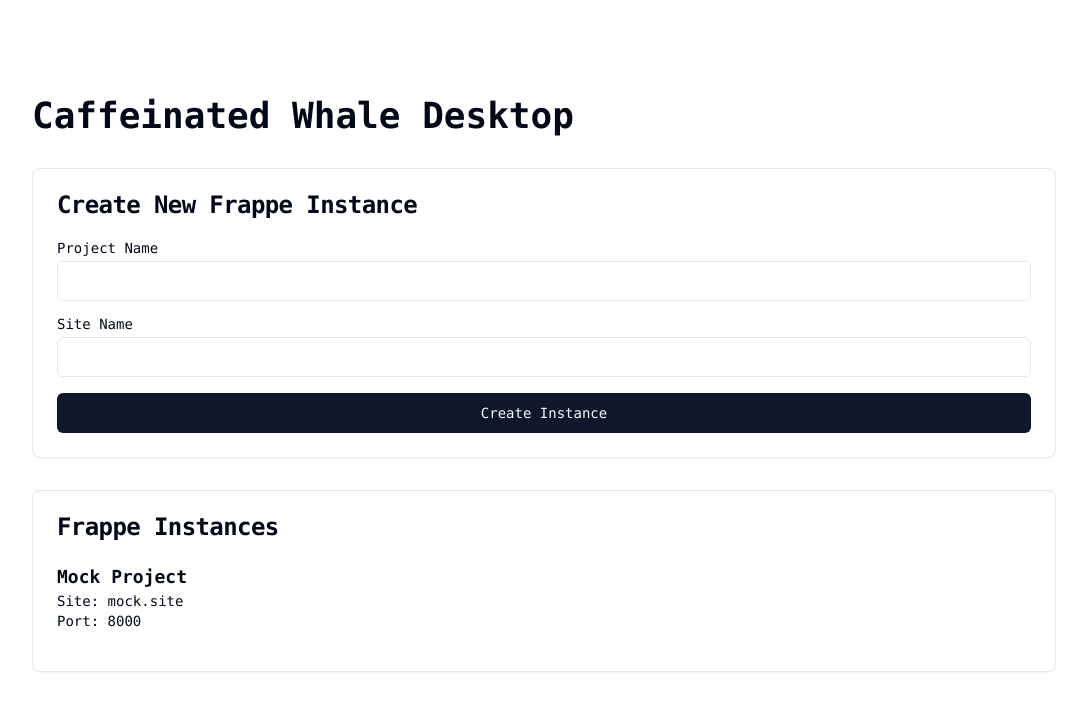
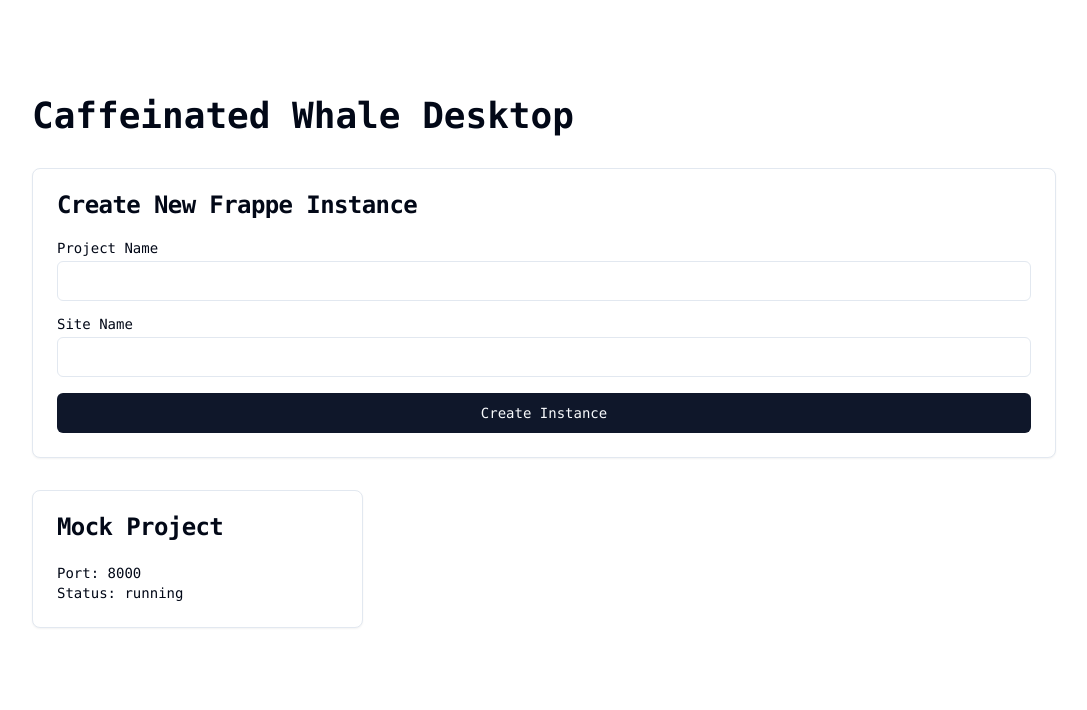
Before and after one commit to karotkriss/Caffeinated-Whale-Desktop, a Next.js app: page / in a window 1280 px wide. Shown: the top 710 px of the page, without its empty margins (96-1183 px from the left). Built offline with nearby package versions, Linux system fonts and the light colour scheme.

Commit message:
feat: frappe instance list

```diff
--- a/src/app/page.tsx
+++ b/src/app/page.tsx
@@ -8,8 +8,8 @@ import { Card, CardHeader, CardTitle, CardContent } from '@/components/ui/card'
 
 interface FrappeInstance {
   projectName: string
-  siteName: string
-  port: number
+  ports: string[]
+  status: string
 }
 
 export default function Home() {
@@ -29,7 +29,7 @@ export default function Home() {
       console.log('Electron API not available')
       // You can set some mock data here for development in the browser
       setInstances([
-        { projectName: 'Mock Project', siteName: 'mock.site', port: 8000 }
+        { projectName: 'Mock Project', ports: ['8000'], status: 'running' }
       ])
     }
   }
@@ -74,20 +74,19 @@ export default function Home() {
           </CardContent>
         </Card>
 
-        <Card>
-          <CardHeader>
-            <CardTitle>Frappe Instances</CardTitle>
-          </CardHeader>
-          <CardContent>
-            {instances.map((instance: FrappeInstance, index: number) => (
-              <div key={index} className="mb-4">
-                <h3 className="text-lg font-semibold">{instance.projectName}</h3>
-                <p>Site: {instance.siteName}</p>
-                <p>Port: {instance.port}</p>
-              </div>
-            ))}
-          </CardContent>
-        </Card>
+        <div className="grid grid-cols-1 md:grid-cols-2 lg:grid-cols-3 gap-4">
+          {instances.map((instance: FrappeInstance, index: number) => (
+            <Card key={index}>
+              <CardHeader>
+                <CardTitle>{instance.projectName}</CardTitle>
+              </CardHeader>
+              <CardContent>
+                <p>Port: {instance.ports[0] || 'N/A'}</p>
+                <p>Status: {instance.status}</p>
+              </CardContent>
+            </Card>
+          ))}
+        </div>
       </div>
     </main>
   )
```
Also changed, not shown: electron/electron.ts (+6 -1 lines), 1 other file (tests, documents, lock files or other folders).
